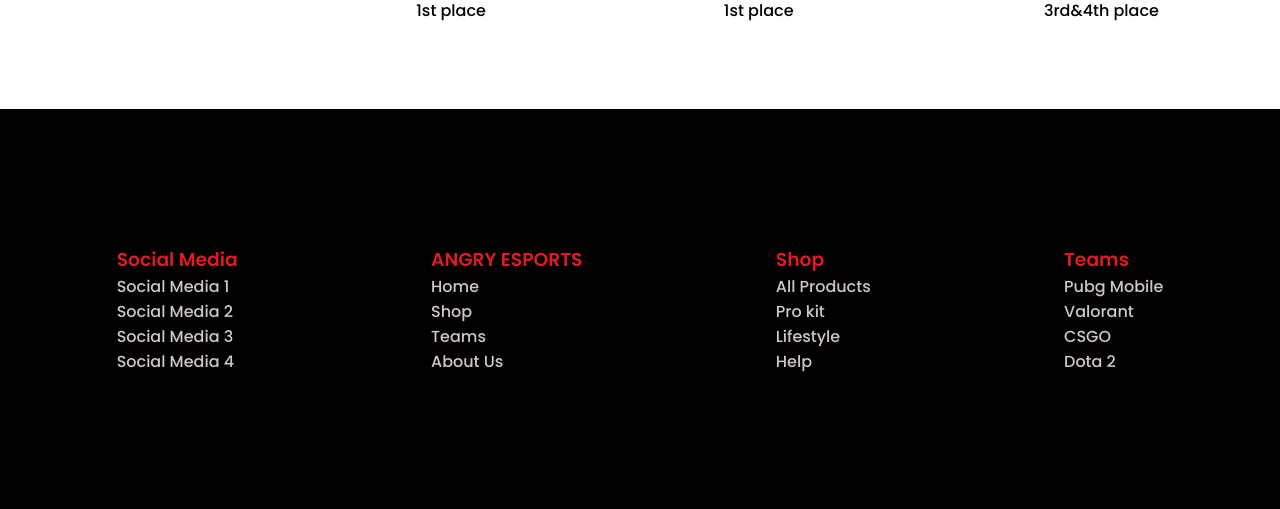
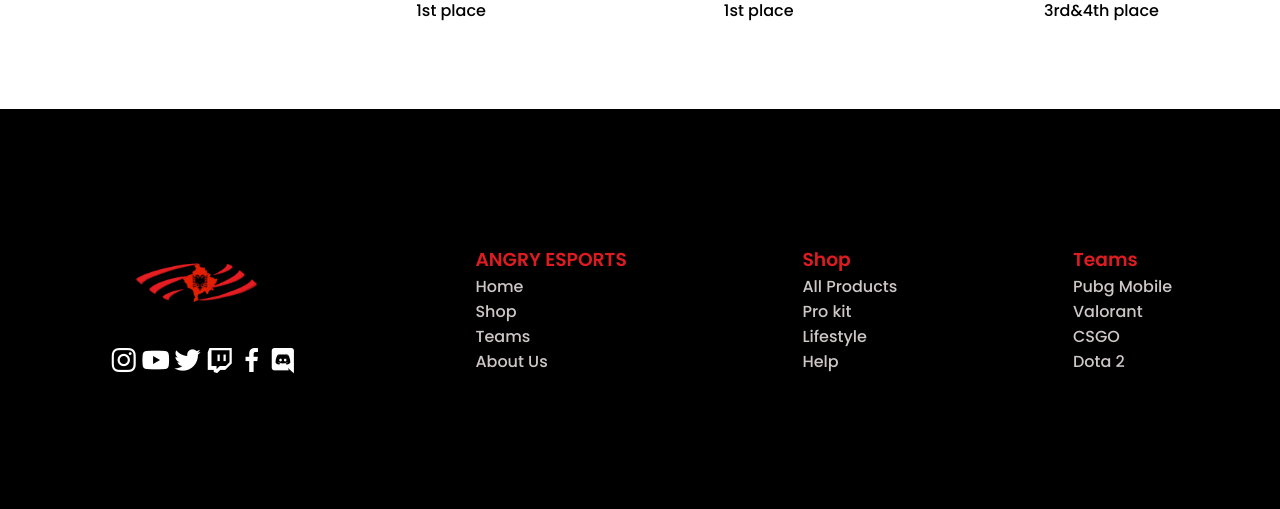
Before and after one commit to endritthaqi/ANGRY-ESPORTS---Webpage-PHP-JS-Project, a PHP site: page / in a window 1280 px wide. Shown: the part 1111-1620 px from the top of the page. Run offline with PHP 8.4, Linux system fonts and the light colour scheme.

Commit message:
1 54 css socialmedia

```diff
--- a/index.html
+++ b/index.html
@@ -7,6 +7,7 @@
     <link rel="stylesheet" href="style.css">
     <link rel="preconnect" href="https://fonts.googleapis.com"><link rel="preconnect" href="https://fonts.gstatic.com" crossorigin>
     <link href="https://fonts.googleapis.com/css2?family=Poppins:wght@500;600&display=swap" rel="stylesheet">
+    <link rel="stylesheet" href="https://unpkg.com/boxicons@latest/css/boxicons.min.css">
     <link rel="icon" href="img/angry2022logo.png">
 
     <title>ANGRY E-SPORTS</title>
@@ -62,16 +63,19 @@
             </div>
     </div>
     <footer>
-        <div class="foot1">
 
-            <h3>Social Media</h3>
-
-            <li><a href="#"></a></li>
-            <li><a href="/index.html">Social Media 1</a></li>
-            <li><a href="/index.html">Social Media 2</a></li>
-            <li><a href="/index.html">Social Media 3</a></li>
-            <li><a href="/index.html">Social Media 4</a></li>
-
+        <div id="SOCIALMEDIA" class="foot1">
+            <div id="fotosocmed">
+                <a href="#"><img src="/img/angry2022logo.png" alt="LOGIN" style="height:100px;"></a>
+            </div>
+            <div id="mediat">
+                <li><a href="/index.html"><h1><i class='bx bxl-instagram' style="color: white;"></i></h1></a></li>
+                <li><a href="/index.html"><h1><i class='bx bxl-youtube' style="color: white;"></i></h1></a></li>
+                <li><a href="/index.html"><h1><i class='bx bxl-twitter' style="color: white;"></i></h1></a></li>
+                <li><a href="/index.html"><h1><i class='bx bxl-twitch' style="color: white;"></i></h1></a></li>
+                <li><a href="/index.html"><h1><i class='bx bxl-facebook' style="color: white;"></i></h1></a></li>
+                <li><a href="/index.html"><h1><i class='bx bxl-discord' style="color: white;"></i></h1></a></li>
+            </div>
         </div>
         <div class="foot1">
             <h3>ANGRY ESPORTS</h3>
--- a/style.css
+++ b/style.css
@@ -137,6 +137,16 @@
   width:170px;
   height:170px;
 }
+#SOCIALMEDIA {
+  display: flex;
+  flex-direction: column;
+}
+#SOCIALMEDIA #mediat{
+  display: flex;
+  flex-direction: row;
+  flex: ;
+}
+
 
 
 @media (max-width:1280px) {
```
